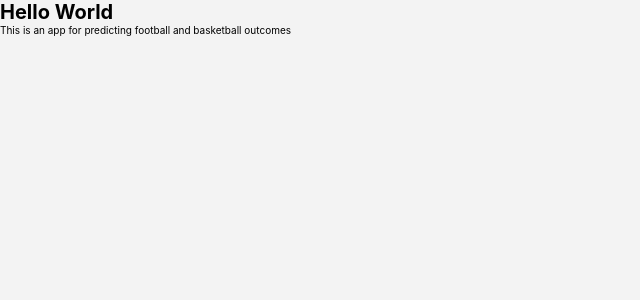
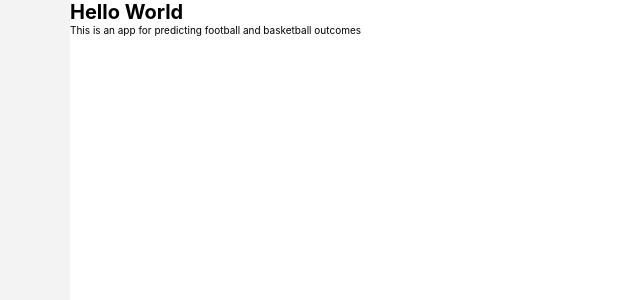
Before and after one commit to Jesuloba-world/Bashian, a React (Create React App) app: page / in a window 1280 px wide. Shown: the top 300 px of the page, without its empty margins (0-640 px from the left). Built offline with nearby package versions, Linux system fonts and the light colour scheme.

Commit message:
Added App Layer

```diff
--- a/src/App.js
+++ b/src/App.js
@@ -1,12 +1,16 @@
 import Background from "./layout/Background/Background";
+import AppLayer from "./layout/AppLayer/AppLayer";
 
 function App() {
 	return (
 		<Background>
-			<h1>Hello World</h1>
-			<p>
-				This is an app for predicting football and basketball outcomes
-			</p>
+			<AppLayer>
+				<h1>Hello World</h1>
+				<p>
+					This is an app for predicting football and basketball
+					outcomes
+				</p>
+			</AppLayer>
 		</Background>
 	);
 }
--- /dev/null
+++ b/src/layout/AppLayer/AppLayer.js
@@ -0,0 +1,7 @@
+import classes from "./AppLayer.module.css";
+
+const AppLayer = (props) => (
+	<div className={classes.AppLayer}>{props.children}</div>
+);
+
+export default AppLayer;
--- /dev/null
+++ b/src/layout/AppLayer/AppLayer.module.css
@@ -0,0 +1,6 @@
+.AppLayer {
+	width: 114rem;
+	height: 100vh;
+	background-color: white;
+	margin: 0 auto;
+}
```
Also changed, not shown: src/components/Table/Table.js (added).
